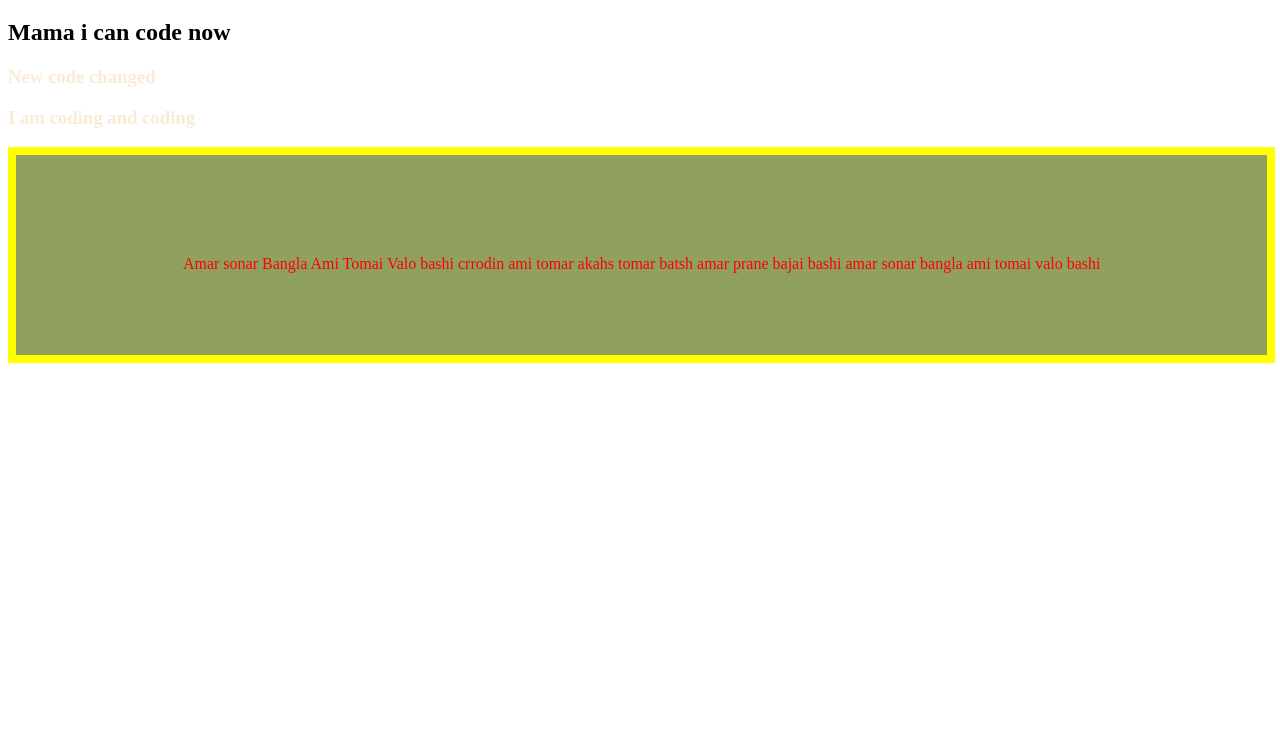
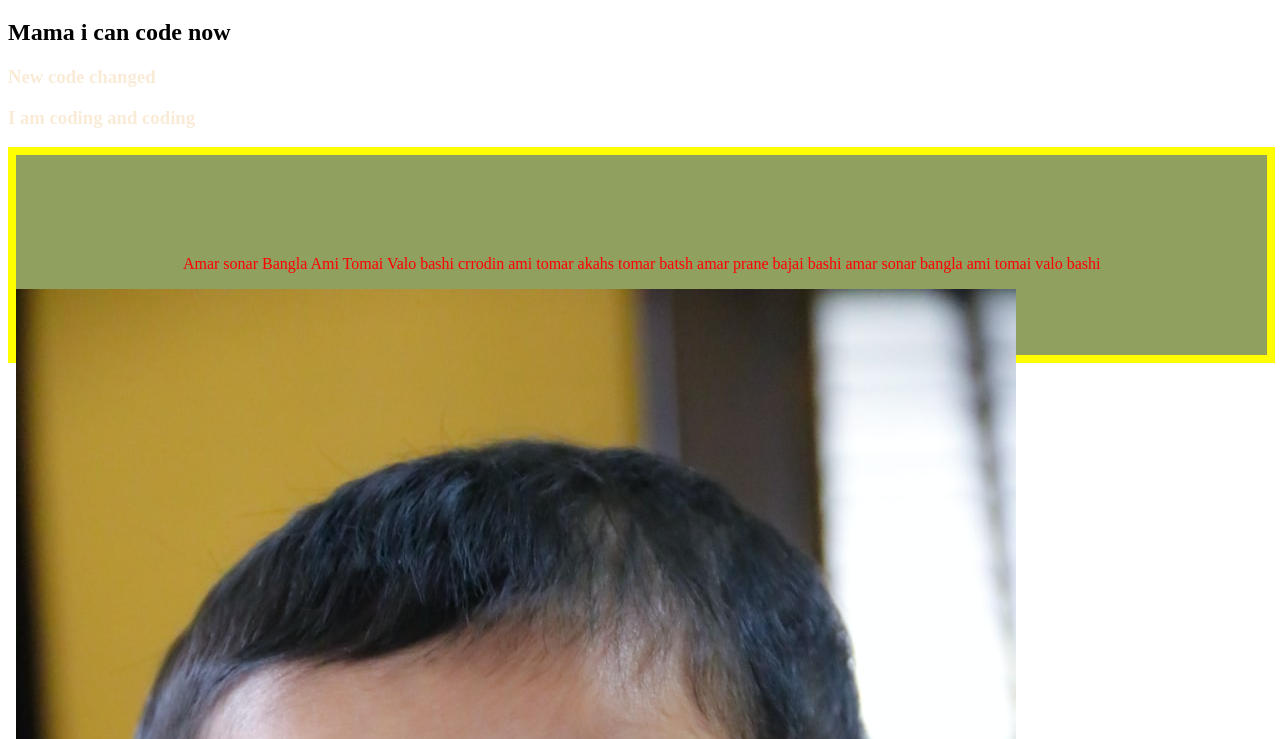
Before and after one commit to nasim1717/my-first-repo, a plain HTML site: page index.html in a window 1280 px wide. Shown: the part 61-800 px from the top of the page. Drawn offline with Linux system fonts and the light colour scheme.

Commit message:
add babby imag

```diff
--- a/index.html
+++ b/index.html
@@ -17,6 +17,7 @@
         Amar sonar Bangla Ami Tomai Valo bashi crrodin ami tomar akahs tomar batsh amar prane bajai
         bashi amar sonar bangla ami tomai valo bashi
       </p>
+      <img src="/baby.jpg" alt="" />
     </div>
   </body>
 </html>
```
Also changed, not shown: baby.jpg (added).
